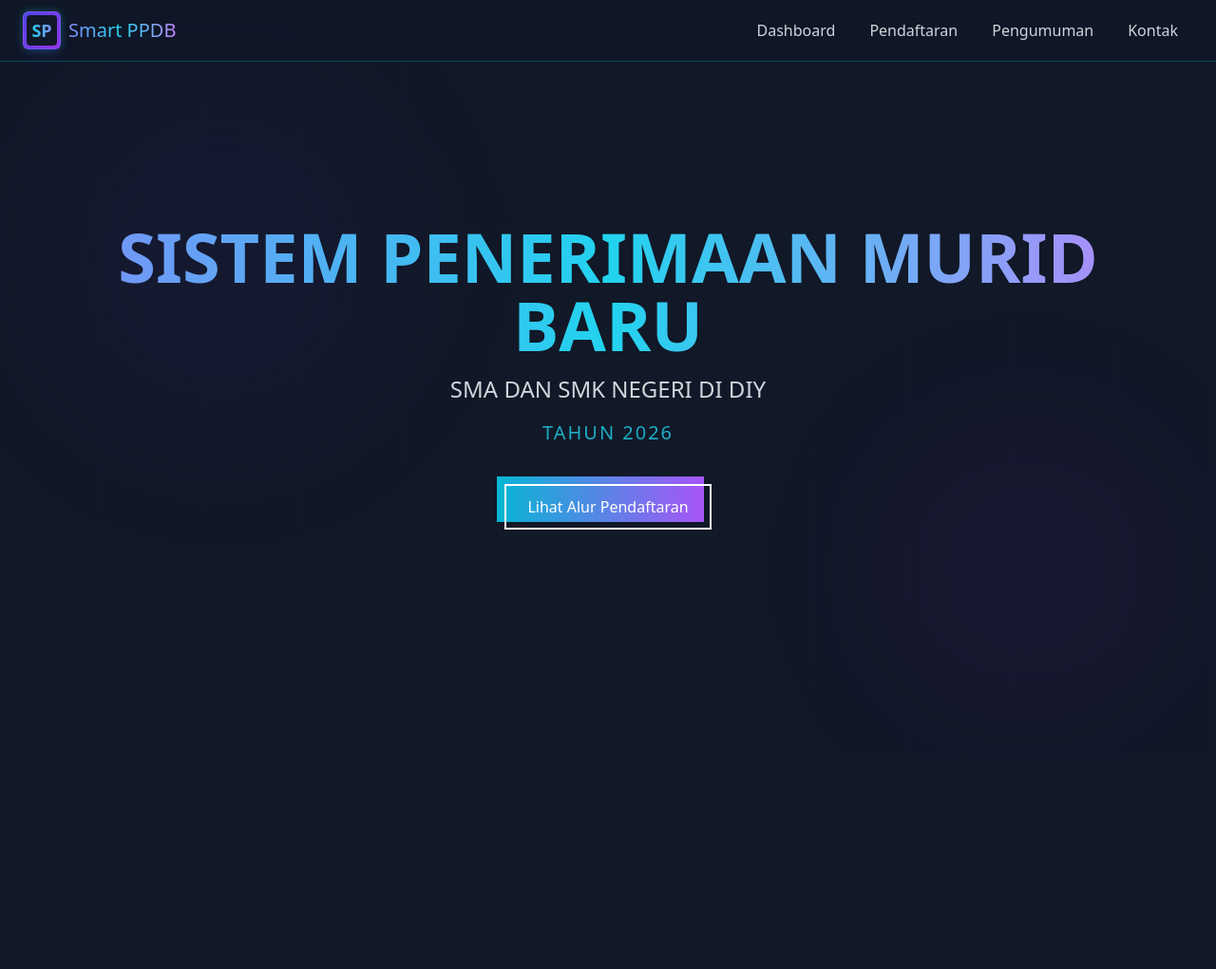
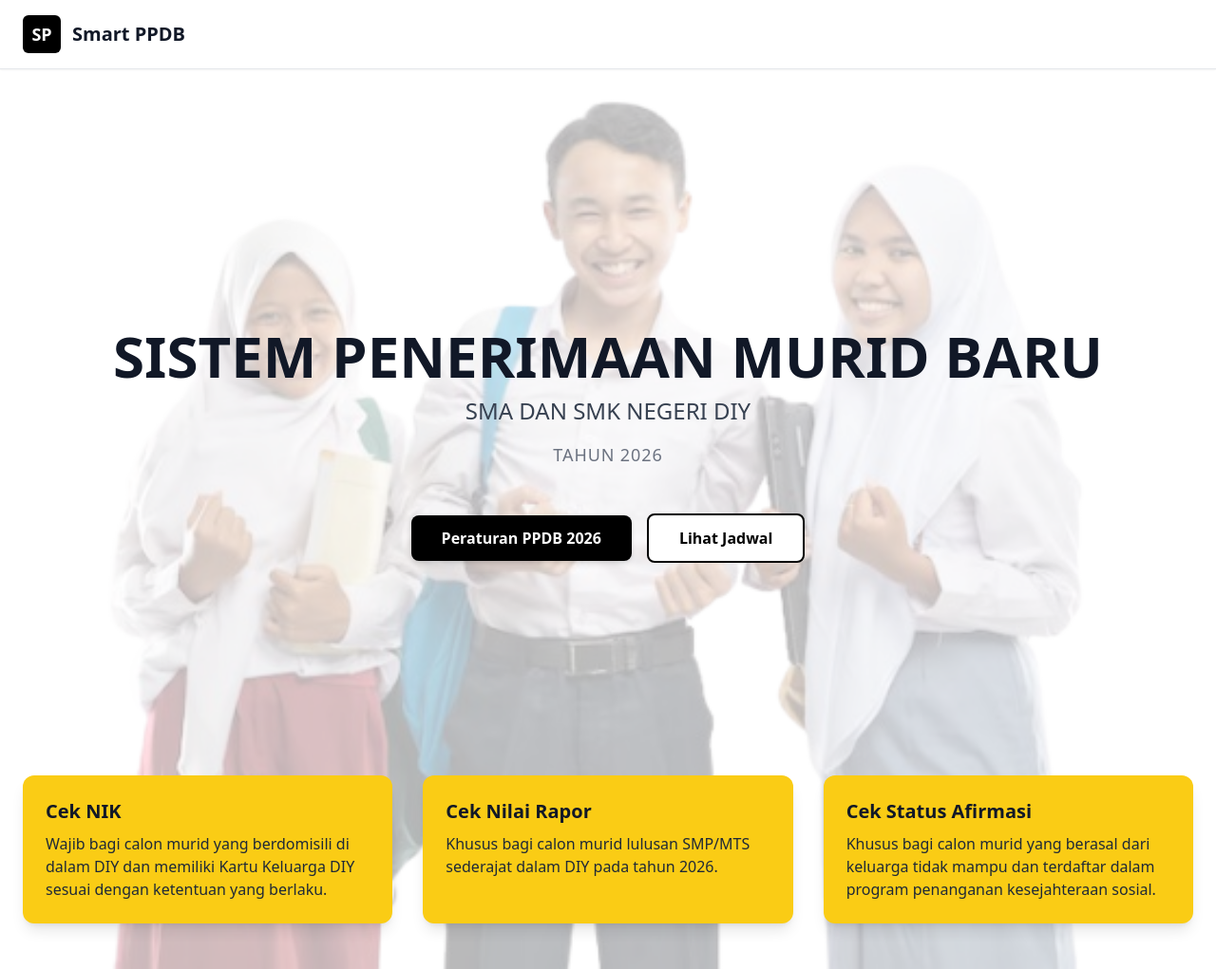
Before and after one commit to Gmptrizki/smart-ppdb, a Django app: page / in a window 1280 px wide. Shown: the whole page at 95% size. Before the commit the page ends 558 px from the top, so only its background shows below. Run offline with Django 5.2, Linux system fonts and the light colour scheme; some libraries are stand-ins or nearby versions.

Commit message:
[reconstruction] frontend

```diff
--- a/backend/static/css/main.css
+++ b/backend/static/css/main.css
@@ -1,16 +1,13 @@
-.main-header {
-    background-color: #4a90e2;
-    padding: 15px 30px;
-    color: white;
-    display: flex;
-    align-items: center;
-    justify-content: space-between;
-    box-shadow: 0 2px 4px rgba(0, 0, 0, 0.1);
+
+html {
+    background: url('../img/image-bg.png') no-repeat center center fixed;
+
+    -webkit-background-size: cover;
+    -moz-background-size: cover;
+    -o-background-size: cover;
+    background-size: cover;
 }
 
-.main-header .logo {
-    font-size: 1.5em;
-    font-weight: bold;
-    text-decoration: none;
-    color: white;
+body {
+    background-color: rgba(255, 255, 255, 0.7);
 }
--- a/backend/templates/base.html
+++ b/backend/templates/base.html
@@ -10,7 +10,7 @@
 
     <link rel="stylesheet" href="{% static 'css/main.css' %}">
 </head>
-<body class="bg-gray-900 text-white">
+<body>
 
     {% include 'partials/header.html' %}
 
--- a/backend/templates/dashboard.html
+++ b/backend/templates/dashboard.html
@@ -4,26 +4,29 @@
 
 <div class="min-h-[calc(100vh-200px)] flex items-center justify-center text-center">
     <div>
-        <h1 class="text-4xl md:text-6xl lg:text-7xl font-bold bg-gradient-to-r from-indigo-400 via-cyan-400 to-purple-400 bg-clip-text text-transparent pb-2">
+        <h1 class="text-4xl md:text-6xl font-bold text-gray-900">
             SISTEM PENERIMAAN MURID BARU
         </h1>
 
-        <p class="text-xl md:text-2xl text-gray-300 mt-2">
-            SMA DAN SMK NEGERI DI DIY
+        <p class="text-xl md:text-2xl text-gray-700 mt-3">
+            SMA DAN SMK NEGERI DIY
         </p>
 
-        <p class="text-lg md:text-xl text-cyan-400/80 mt-4 tracking-widest font-medium">
+        <p class="text-lg text-gray-500 mt-4 tracking-wider">
             TAHUN 2026
         </p>
 
-        <div class="mt-10">
-            <a href="#" class="relative inline-block px-6 py-3 font-medium text-white group">
-                <span class="absolute inset-0 w-full h-full transition duration-300 ease-out transform -translate-x-2 -translate-y-2 bg-gradient-to-r from-cyan-500 to-purple-500 group-hover:translate-x-0 group-hover:translate-y-0"></span>
-                <span class="absolute inset-0 w-full h-full border-2 border-white"></span>
-                <span class="relative">Lihat Alur Pendaftaran</span>
+        <div class="mt-12 flex flex-col sm:flex-row items-center justify-center gap-4">
+            <a href="#" class="w-full sm:w-auto bg-black text-white font-semibold px-8 py-3 rounded-lg shadow-md hover:bg-gray-800 transition-colors duration-300">
+                Peraturan PPDB 2026
+            </a>
+            <a href="#" class="w-full sm:w-auto bg-white text-black font-semibold px-8 py-3 rounded-lg border-2 border-black hover:bg-gray-100 transition-colors duration-300">
+                Lihat Jadwal
             </a>
         </div>
     </div>
 </div>
 
+{% include 'partials/info_cards.html' %}
+
 {% endblock %}
--- a/backend/templates/partials/header.html
+++ b/backend/templates/partials/header.html
@@ -1,72 +1,22 @@
-{% load static %}
-<!DOCTYPE html>
-<html lang="en">
-  <head>
-    <title>Smart PPDB</title>
-    <script src="https://cdn.tailwindcss.com"></script>
+<nav class="bg-white border-b border-gray-200 shadow-sm">
+    <div class="container mx-auto px-6 py-4">
+        <div class="flex items-center justify-between">
 
-    <link rel="stylesheet" href="{% static 'css/main.css' %}" />
-  </head>
-  <div class="fixed inset-0 overflow-hidden pointer-events-none z-0">
-    <div class="absolute top-20 left-10 w-96 h-96 bg-indigo-900/10 rounded-full blur-3xl"></div>
-    <div class="absolute bottom-10 right-10 w-80 h-80 bg-purple-900/10 rounded-full blur-3xl"></div>
-    <div class="absolute inset-0 grid grid-cols-12 opacity-5 pointer-events-none">
-      <div class="border-r border-cyan-500/20"></div>
-      <div class="border-r border-cyan-500/20"></div>
-      <div class="border-r border-cyan-500/20"></div>
-      <div class="border-r border-cyan-500/20"></div>
-      <div class="border-r border-cyan-500/20"></div>
-      <div class="border-r border-cyan-500/20"></div>
-      <div class="border-r border-cyan-500/20"></div>
-      <div class="border-r border-cyan-500/20"></div>
-      <div class="border-r border-cyan-500/20"></div>
-      <div class="border-r border-cyan-500/20"></div>
-      <div class="border-r border-cyan-500/20"></div>
-      <div class="border-r border-cyan-500/20"></div>
+            <a href="{% url 'dashboard' %}" class="flex items-center">
+                <div class="w-10 h-10 rounded-md bg-black flex items-center justify-center mr-3">
+                    <span class="font-bold text-lg text-white">SP</span>
                 </div>
+                <div class="text-xl font-bold text-gray-900">
+                    Smart PPDB
                 </div>
-
-  <nav id="navbar" class="fixed top-0 left-0 right-0 bg-gray-900/70 backdrop-blur-lg border-b border-cyan-500/30 z-50 transition-all duration-300">
-    <div class="container mx-auto px-6 py-3">
-      <div class="flex items-center justify-between">
-        <a href="{% url 'dashboard' %}" class="flex items-center">
-          <div class="relative mr-2">
-            <div class="absolute inset-0 bg-cyan-400/30 rounded-md blur-sm"></div>
-            <div class="w-10 h-10 rounded-md bg-gradient-to-br from-indigo-600 to-purple-600 border border-indigo-400/30 flex items-center justify-center relative shadow-lg shadow-indigo-800/20">
-              <div class="absolute inset-[3px] bg-gray-900 rounded-[4px] flex items-center justify-center overflow-hidden">
-                <div class="font-bold text-lg bg-gradient-to-r from-cyan-400 to-indigo-400 bg-clip-text text-transparent">SP</div>
-              </div>
-            </div>
-          </div>
-          <div class="text-xl font-medium bg-gradient-to-r from-indigo-400 via-cyan-400 to-purple-400 bg-clip-text text-transparent flex items-center">Smart PPDB</div>
             </a>
 
-        <div class="hidden md:flex items-center space-x-1">
-          <a href="{% url 'dashboard' %}" class="text-gray-300 hover:text-cyan-400 px-4 py-2 rounded-md transition-colors duration-200">Dashboard</a>
-          <a href="#" class="text-gray-300 hover:text-cyan-400 px-4 py-2 rounded-md transition-colors duration-200">Pendaftaran</a>
-          <a href="#" class="text-gray-300 hover:text-cyan-400 px-4 py-2 rounded-md transition-colors duration-200">Pengumuman</a>
-          <a href="#" class="text-gray-300 hover:text-cyan-400 px-4 py-2 rounded-md transition-colors duration-200">Kontak</a>
-        </div>
+            {% comment %} <div class="hidden md:flex items-center space-x-2">
+                <a href="#" class="text-gray-600 hover:text-black px-4 py-2 transition-colors">Peraturan</a>
+                <a href="#" class="text-gray-600 hover:text-black px-4 py-2 transition-colors">Jadwal</a>
+                <a href="#" class="text-gray-600 hover:text-black px-4 py-2 transition-colors">Kontak</a>
+            </div> {% endcomment %}
 
-        <div class="flex md:hidden">
-          <button id="mobile-menu-button" class="relative w-10 h-10 focus:outline-none group" aria-label="Toggle menu">
-            <div class="absolute w-5 transform -translate-x-1/2 -translate-y-1/2 left-1/2 top-1/2">
-              <span id="line1" class="block h-0.5 w-5 bg-cyan-400 mb-1 transform transition duration-300 ease-in-out"></span>
-              <span id="line2" class="block h-0.5 w-5 bg-cyan-400 mb-1 transform transition duration-300 ease-in-out"></span>
-              <span id="line3" class="block h-0.5 w-5 bg-cyan-400 transform transition duration-300 ease-in-out"></span>
-            </div>
-          </button>
-        </div>
-      </div>
-
-      <div id="mobile-menu" class="hidden h-0 overflow-hidden transition-all duration-300 ease-in-out">
-        <div class="pt-2 pb-4 space-y-1">
-          <a href="{% url 'dashboard' %}" class="block text-gray-300 hover:text-cyan-400 hover:bg-gray-800/50 px-4 py-2 rounded-md transition-colors duration-200">Dashboard</a>
-          <a href="#" class="block text-gray-300 hover:text-cyan-400 hover:bg-gray-800/50 px-4 py-2 rounded-md transition-colors duration-200">Pendaftaran</a>
-          <a href="#" class="block text-gray-300 hover:text-cyan-400 hover:bg-gray-800/50 px-4 py-2 rounded-md transition-colors duration-200">Pengumuman</a>
-          <a href="#" class="block text-gray-300 hover:text-cyan-400 hover:bg-gray-800/50 px-4 py-2 rounded-md transition-colors duration-200">Kontak</a>
-        </div>
         </div>
     </div>
 </nav>
-</html>
--- /dev/null
+++ b/backend/templates/partials/info_cards.html
@@ -0,0 +1,32 @@
+<div class="py-12">
+    <div class="grid grid-cols-1 md:grid-cols-3 gap-8">
+
+        <div class="bg-yellow-400 p-6 rounded-xl shadow-lg hover:shadow-xl hover:-translate-y-2 transition-all duration-300">
+            <h3 class="text-xl font-bold text-gray-900 mb-2">
+                Cek NIK
+            </h3>
+            <p class="text-gray-800">
+                Wajib bagi calon murid yang berdomisili di dalam DIY dan memiliki Kartu Keluarga DIY sesuai dengan ketentuan yang berlaku.
+            </p>
+        </div>
+
+        <div class="bg-yellow-400 p-6 rounded-xl shadow-lg hover:shadow-xl hover:-translate-y-2 transition-all duration-300">
+            <h3 class="text-xl font-bold text-gray-900 mb-2">
+                Cek Nilai Rapor
+            </h3>
+            <p class="text-gray-800">
+                Khusus bagi calon murid lulusan SMP/MTS sederajat dalam DIY pada tahun 2026.
+            </p>
+        </div>
+
+        <div class="bg-yellow-400 p-6 rounded-xl shadow-lg hover:shadow-xl hover:-translate-y-2 transition-all duration-300">
+            <h3 class="text-xl font-bold text-gray-900 mb-2">
+                Cek Status Afirmasi
+            </h3>
+            <p class="text-gray-800">
+                Khusus bagi calon murid yang berasal dari keluarga tidak mampu dan terdaftar dalam program penanganan kesejahteraan sosial.
+            </p>
+        </div>
+
+    </div>
+</div>
```
Also changed, not shown: backend/static/img/image-bg.png (added). Lines whose indentation alone changed are shown as unchanged.
